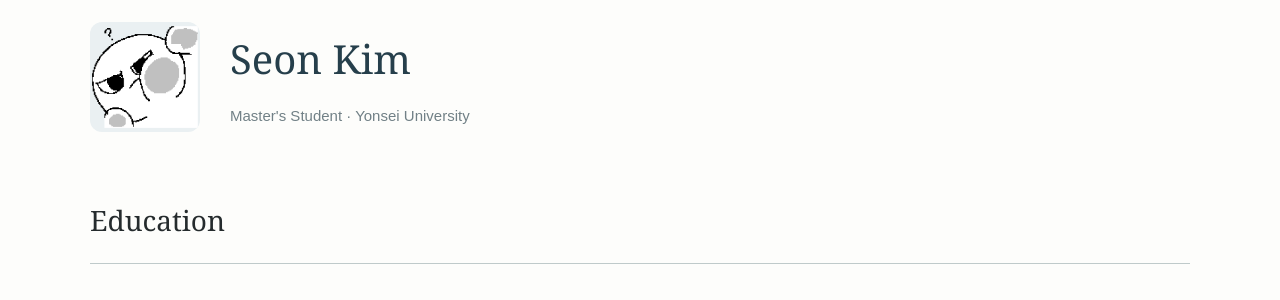
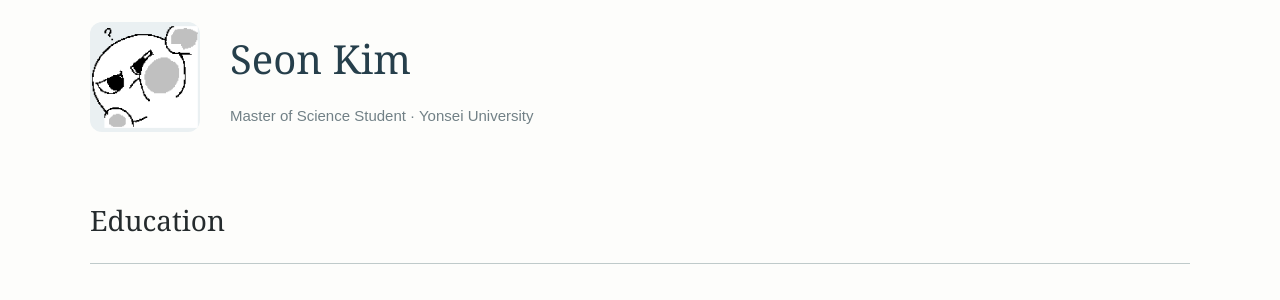
Before and after one commit to KSO012/KSO012.github.io, a Jekyll site: the page built from about.md, in a window 1280 px wide and 900 px high. Shown: the part 421-721 px from the top of the window. Built offline with Jekyll 4.4.1, drawn with Linux system fonts in a browser that asks for light colours.

Commit message:
Update about.md

```diff
--- a/about.md
+++ b/about.md
@@ -32,7 +32,7 @@ permalink: /about/
 
   <div class="cv-profile-info">
     <h2>Seon Kim</h2>
-    <p>Master's Student · Yonsei University</p>
+    <p>Master of Science Student · Yonsei University</p>
   </div>
 
 </div>
```
